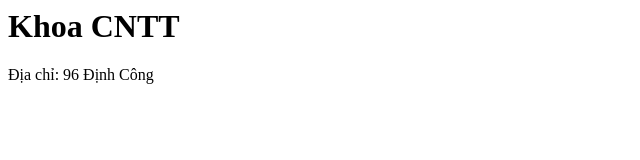
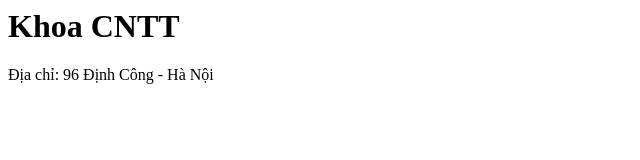
Before and after one commit to Nguyen-Thiet-Do-Tw1/Git_demo, a plain HTML site: page index.html in a window 1280 px wide. Shown: the full height of the page, 0-640 px from the left. Drawn offline with Linux system fonts and the light colour scheme.

Commit message:
update index 1

```diff
--- a/index.html
+++ b/index.html
@@ -1,2 +1,2 @@
 <h1>Khoa CNTT</h1>
-<p>Địa chỉ: 96 Định Công</p>
+<p>Địa chỉ: 96 Định Công - Hà Nội</p>
```
